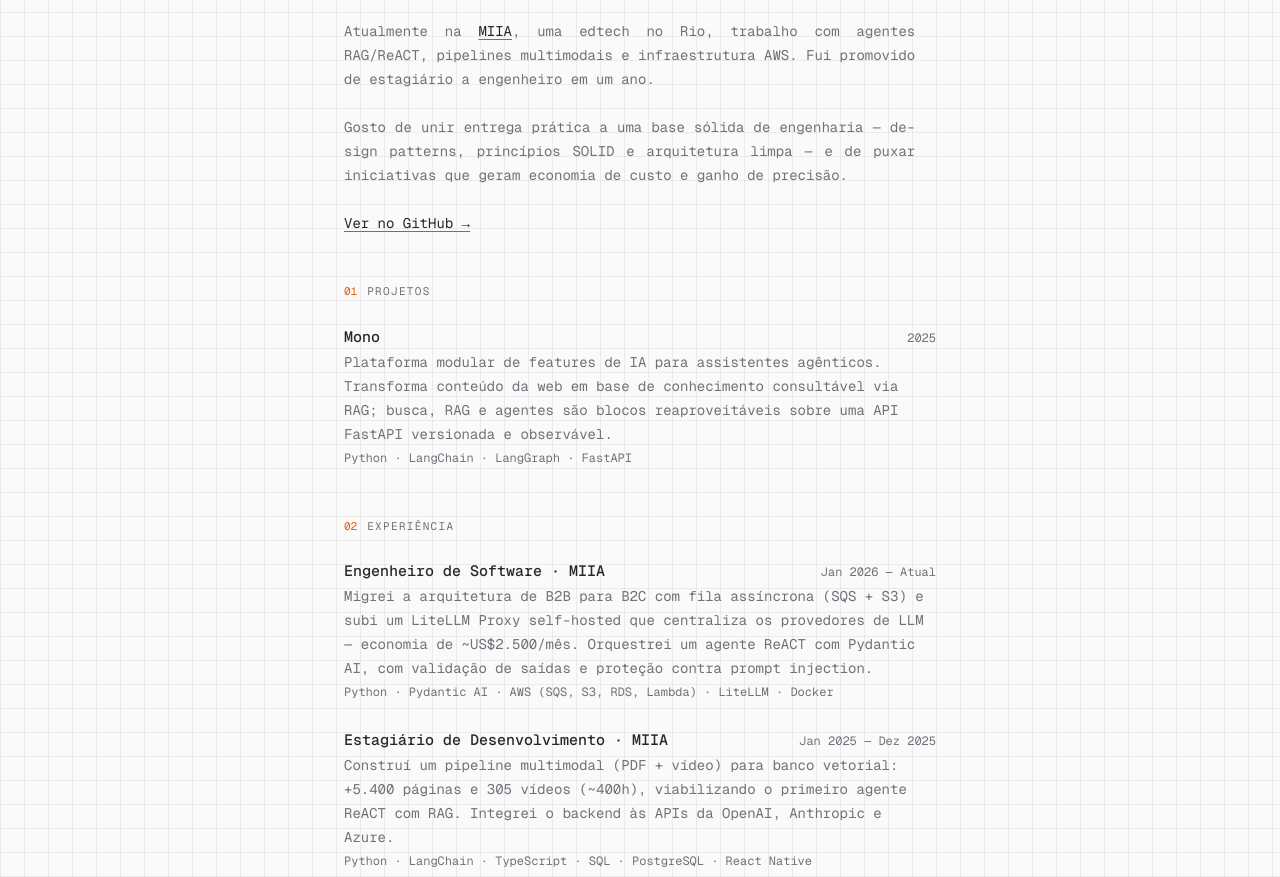
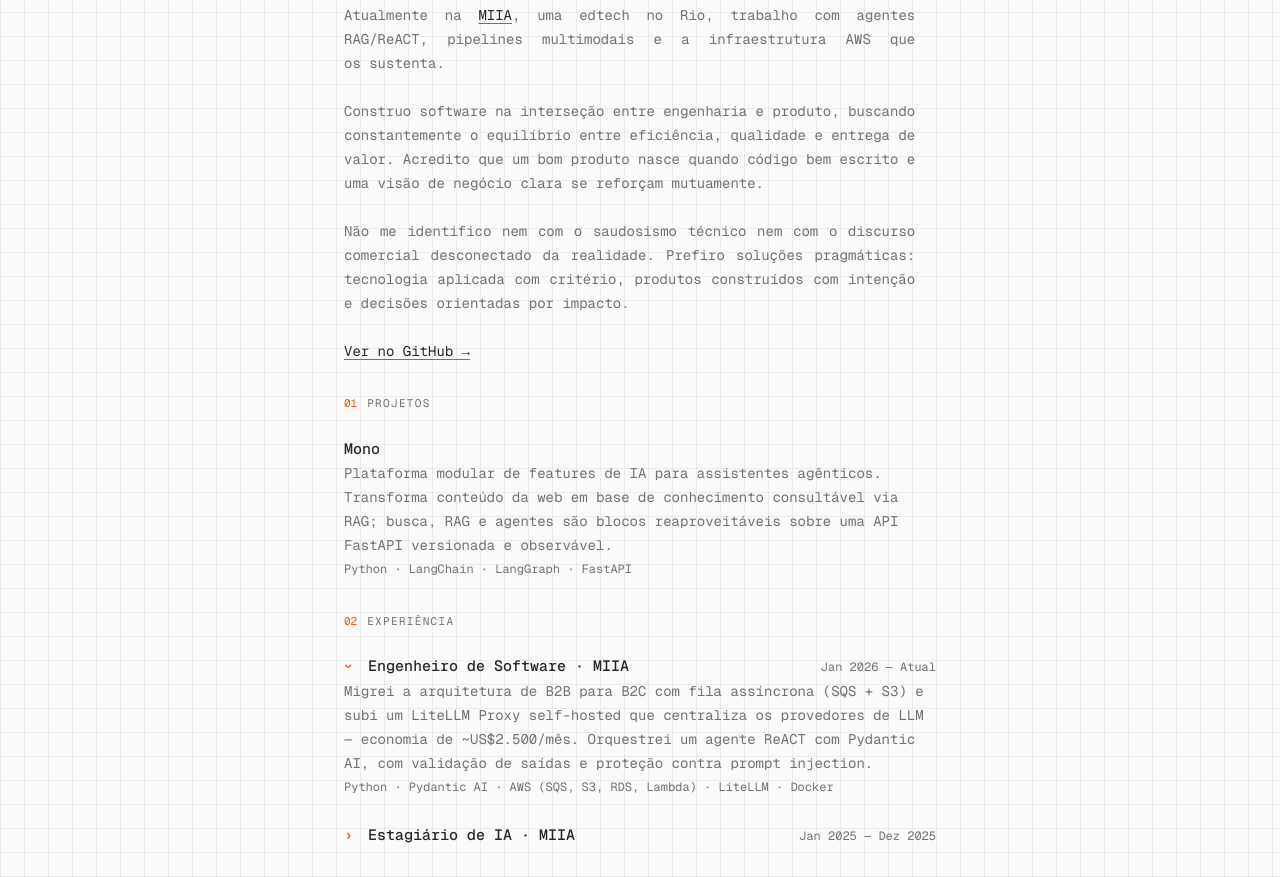
Before and after one commit to janseealves/janseealves.github.io, a plain HTML site: page index.html in a window 1280 px wide. Shown: the part 245-1122 px from the top of the page. Drawn offline with nearby package versions, Linux system fonts and the light colour scheme.

Commit message:
Enhance header interactivity and update experience section with collapsible details

```diff
--- a/index.html
+++ b/index.html
@@ -34,14 +34,22 @@
   .pf-row a.pf-link { text-decoration-color: transparent; }
   .pf-row:hover a.pf-link { text-decoration-color: var(--mut); }
   .pf-num { font-variant-numeric: tabular-nums; }
+  .pf-caret { display: inline-block; width: 8px; height: 15px; margin-left: 6px; background: var(--acc); transform: translateY(1px); animation: pf-blink 1.1s steps(1) infinite; }
+  @keyframes pf-blink { 0%, 50% { opacity: 1; } 50.01%, 100% { opacity: 0; } }
+  @media (prefers-reduced-motion: reduce) { .pf-caret { animation: none; } }
+  .pf-more > summary { list-style: none; cursor: pointer; display: flex; }
+  .pf-more > summary::-webkit-details-marker { display: none; }
+  .pf-more > summary .pf-chev { color: var(--acc); transition: transform .2s; display: inline-block; margin-right: 6px; }
+  .pf-more[open] > summary .pf-chev { transform: rotate(90deg); }
+  .pf-more[open] > summary { margin-bottom: 0; }
 </style>
 </head>
 <body>
 
   <div style="max-width:640px; margin:0 auto; padding:72px 24px 96px;">
 
-    <header style="margin-bottom:48px;">
-      <h1 style="margin:0; font-size:16px; font-weight:500; line-height:24px;">Jansen Alves Raimundo</h1>
+    <header style="margin-bottom:32px;">
+      <h1 style="margin:0; font-size:16px; font-weight:500; line-height:24px;">Jansen Alves Raimundo<span class="pf-caret" aria-hidden="true"></span></h1>
       <div style="margin:0; font-size:13px; line-height:24px; color:var(--mut);">Engenheiro de Software · IA &amp; LLMs</div>
       <div style="margin:0; font-size:13px; line-height:24px; color:var(--mut);">Rio de Janeiro, Brasil</div>
     </header>
@@ -49,21 +57,21 @@
     <h2 style="margin:0 0 24px; font-size:22px; font-weight:500; line-height:24px; letter-spacing:-0.01em; max-width:26ch;">Engenharia de IA, do agente à infraestrutura.</h2>
 
     <div style="display:flex; flex-direction:column; gap:24px; font-size:14px; color:var(--mut); line-height:24px; max-width:68ch; text-align:justify; text-wrap:pretty; hyphens:auto; margin-bottom:24px;">
-      <p style="margin:0;">Atualmente na <a class="pf-link" href="https://www.miia.tech" target="_blank" rel="noopener" style="color:var(--fg);">MIIA</a>, uma edtech no Rio, trabalho com agentes RAG/ReACT, pipelines multimodais e infraestrutura AWS. Fui promovido de estagiário a engenheiro em um ano.</p>
-      <p style="margin:0;">Gosto de unir entrega prática a uma base sólida de engenharia — design patterns, princípios SOLID e arquitetura limpa — e de puxar iniciativas que geram economia de custo e ganho de precisão.</p>
+      <p style="margin:0;">Atualmente na <a class="pf-link" href="https://www.miia.tech" target="_blank" rel="noopener" style="color:var(--fg);">MIIA</a>, uma edtech no Rio, trabalho com agentes RAG/ReACT, pipelines multimodais e a infraestrutura AWS que os sustenta.</p>
+      <p style="margin:0;">Construo software na interseção entre engenharia e produto, buscando constantemente o equilíbrio entre eficiência, qualidade e entrega de valor. Acredito que um bom produto nasce quando código bem escrito e uma visão de negócio clara se reforçam mutuamente.</p>
+      <p style="margin:0;">Não me identifico nem com o saudosismo técnico nem com o discurso comercial desconectado da realidade. Prefiro soluções pragmáticas: tecnologia aplicada com critério, produtos construídos com intenção e decisões orientadas por impacto.</p>
     </div>
 
-    <div style="margin-bottom:48px; line-height:24px;">
+    <div style="margin-bottom:32px; line-height:24px;">
       <a class="pf-link" href="https://github.com/janseealves" target="_blank" rel="noopener" style="font-size:14px;">Ver no GitHub →</a>
     </div>
 
     <!-- PROJETOS -->
-    <section style="margin-bottom:48px;">
+    <section style="margin-bottom:32px;">
       <div style="display:flex; align-items:baseline; gap:10px; margin-bottom:24px;"><span class="pf-num" style="font-size:11px; color:var(--acc);">01</span><span style="font-size:11px; color:var(--mut); text-transform:uppercase; letter-spacing:.12em;">Projetos</span></div>
       <div class="pf-row">
         <div style="display:flex; justify-content:space-between; gap:16px; align-items:baseline; line-height:24px;">
           <h3 style="margin:0; font-size:15px; font-weight:500; line-height:24px;"><a class="pf-link" href="https://github.com/janseealves" target="_blank" rel="noopener">Mono</a></h3>
-          <span style="font-size:12px; color:var(--mut); white-space:nowrap;">2025</span>
         </div>
         <p style="margin:0; font-size:14px; color:var(--mut); line-height:24px;">Plataforma modular de features de IA para assistentes agênticos. Transforma conteúdo da web em base de conhecimento consultável via RAG; busca, RAG e agentes são blocos reaproveitáveis sobre uma API FastAPI versionada e observável.</p>
         <div style="margin-top:0; font-size:12px; line-height:24px; color:var(--mut);">Python · LangChain · LangGraph · FastAPI</div>
@@ -71,33 +79,37 @@
     </section>
 
     <!-- EXPERIÊNCIA -->
-    <section style="margin-bottom:48px;">
+    <section style="margin-bottom:32px;">
       <div style="display:flex; align-items:baseline; gap:10px; margin-bottom:24px;"><span class="pf-num" style="font-size:11px; color:var(--acc);">02</span><span style="font-size:11px; color:var(--mut); text-transform:uppercase; letter-spacing:.12em;">Experiência</span></div>
       <div style="display:flex; flex-direction:column; gap:24px;">
 
-        <div class="pf-row">
-          <div style="display:flex; justify-content:space-between; gap:16px; align-items:baseline; line-height:24px;">
-            <h3 style="margin:0; font-size:15px; font-weight:500; line-height:24px;">Engenheiro de Software · MIIA</h3>
-            <span style="font-size:12px; color:var(--mut); white-space:nowrap;">Jan 2026 — Atual</span>
-          </div>
+        <details class="pf-more pf-row" open>
+          <summary>
+            <span style="display:flex; justify-content:space-between; gap:16px; align-items:baseline; line-height:24px; flex:1;">
+              <span style="font-size:15px; font-weight:500; color:var(--fg);"><span class="pf-chev">›</span> Engenheiro de Software · MIIA</span>
+              <span style="font-size:12px; color:var(--mut); white-space:nowrap;">Jan 2026 — Atual</span>
+            </span>
+          </summary>
           <p style="margin:0; font-size:14px; color:var(--mut); line-height:24px;">Migrei a arquitetura de B2B para B2C com fila assíncrona (SQS + S3) e subi um LiteLLM Proxy self-hosted que centraliza os provedores de LLM — economia de ~US$2.500/mês. Orquestrei um agente ReACT com Pydantic AI, com validação de saídas e proteção contra prompt injection.</p>
           <div style="margin-top:0; font-size:12px; line-height:24px; color:var(--mut);">Python · Pydantic AI · AWS (SQS, S3, RDS, Lambda) · LiteLLM · Docker</div>
-        </div>
+        </details>
 
-        <div class="pf-row">
-          <div style="display:flex; justify-content:space-between; gap:16px; align-items:baseline; line-height:24px;">
-            <h3 style="margin:0; font-size:15px; font-weight:500; line-height:24px;">Estagiário de Desenvolvimento · MIIA</h3>
-            <span style="font-size:12px; color:var(--mut); white-space:nowrap;">Jan 2025 — Dez 2025</span>
-          </div>
-          <p style="margin:0; font-size:14px; color:var(--mut); line-height:24px;">Construí um pipeline multimodal (PDF + vídeo) para banco vetorial: +5.400 páginas e 305 vídeos (~400h), viabilizando o primeiro agente ReACT com RAG. Integrei o backend às APIs da OpenAI, Anthropic e Azure.</p>
+        <details class="pf-more pf-row">
+          <summary>
+            <span style="display:flex; justify-content:space-between; gap:16px; align-items:baseline; line-height:24px; flex:1;">
+              <span style="font-size:15px; font-weight:500; color:var(--fg);"><span class="pf-chev">›</span> Estagiário de IA · MIIA</span>
+              <span style="font-size:12px; color:var(--mut); white-space:nowrap;">Jan 2025 — Dez 2025</span>
+            </span>
+          </summary>
+          <p style="margin:0; font-size:14px; color:var(--mut); line-height:24px;">Construí um pipeline multimodal (PDF + vídeo) para banco vetorial: +5.400 páginas e 305 vídeos (~400h), viabilizando um agente ReACT com RAG. Integrei o backend às APIs da OpenAI, Anthropic e Azure.</p>
           <div style="margin-top:0; font-size:12px; line-height:24px; color:var(--mut);">Python · LangChain · TypeScript · SQL · PostgreSQL · React Native</div>
-        </div>
+        </details>
 
       </div>
     </section>
 
     <!-- FORMAÇÃO -->
-    <section style="margin-bottom:48px;">
+    <section style="margin-bottom:32px;">
       <div style="display:flex; align-items:baseline; gap:10px; margin-bottom:24px;"><span class="pf-num" style="font-size:11px; color:var(--acc);">03</span><span style="font-size:11px; color:var(--mut); text-transform:uppercase; letter-spacing:.12em;">Formação</span></div>
       <div class="pf-row">
         <div style="display:flex; justify-content:space-between; gap:16px; align-items:baseline; line-height:24px;">
```
